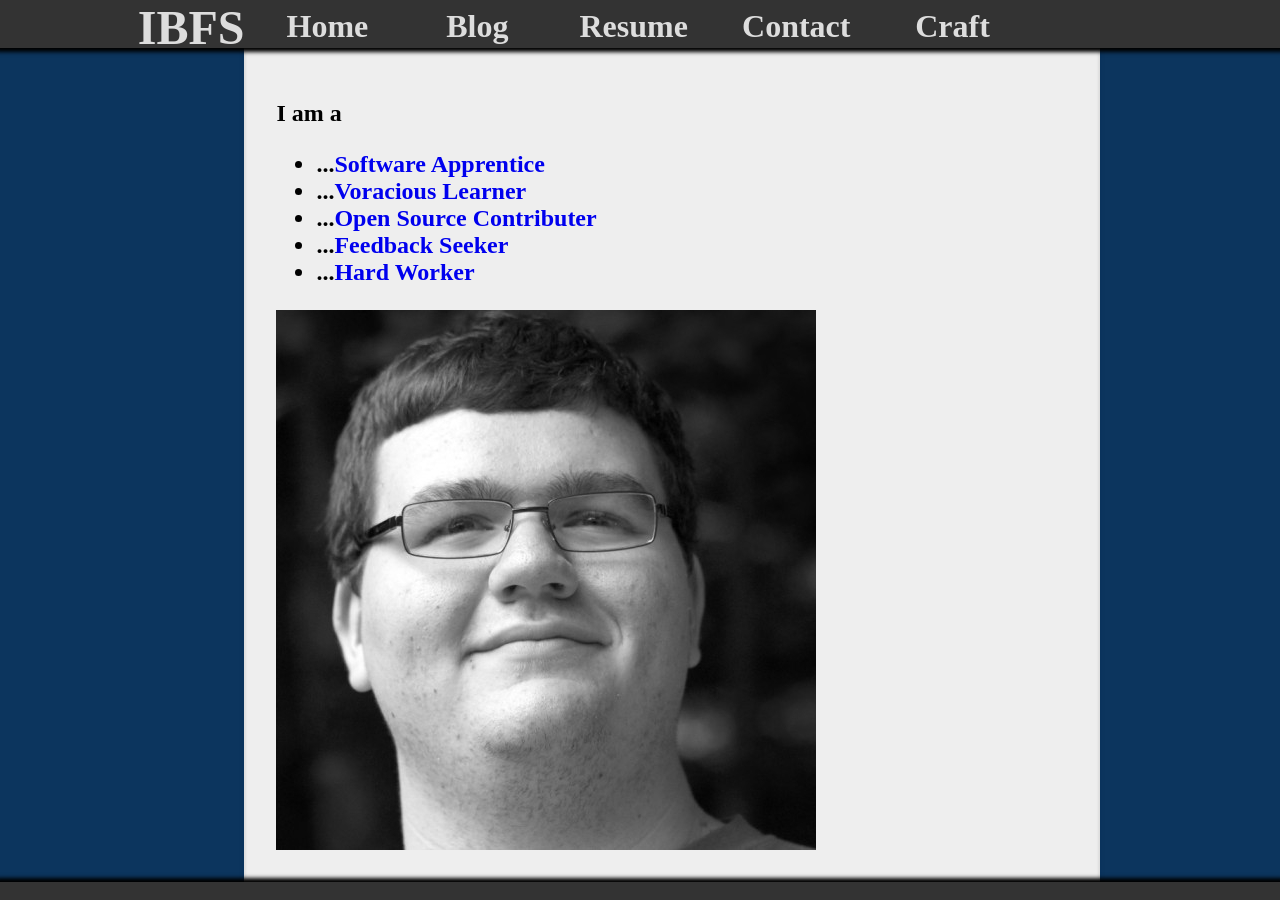
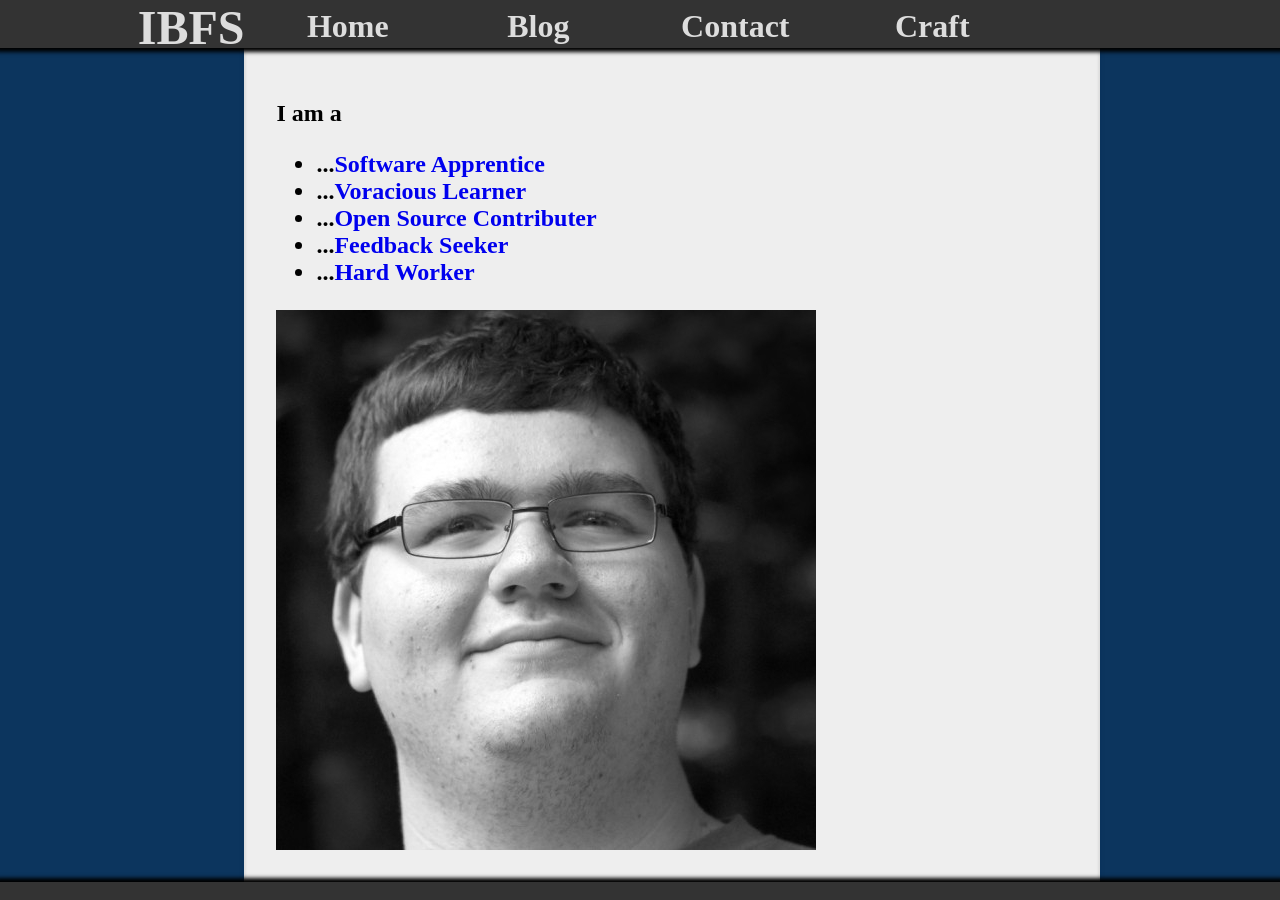
Before and after one commit to isaacsanders/isaacsanders.github.com, a Jekyll site: the page built from index.html, in a window 1280 px wide. Built offline with Jekyll 4.4.1, drawn with Linux system fonts in a browser that asks for light colours; some web fonts are replaced.

Commit message:
Removed a page to be added later.

```diff
--- a/_includes/nav.html
+++ b/_includes/nav.html
@@ -2,7 +2,7 @@
   <ul>
     <a href="/"><li>Home</li></a>
     <a href="/blog"><li>Blog</li></a>
-    <a href="/resume"><li>Resume</li></a>
+    <!-- <a href="/resume"><li>Resume</li></a> -->
     <a href="/contact"><li>Contact</li></a>
     <a href="/craft"><li>Craft</li></a>
   </ul>
```
